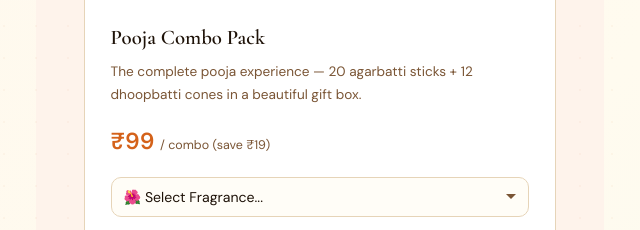
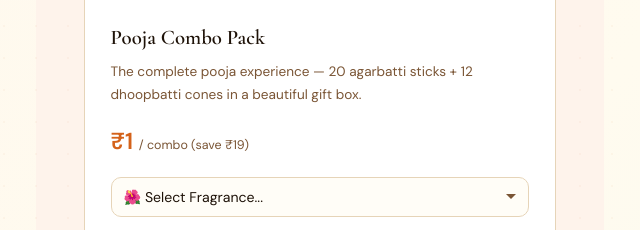
Before and after one commit to Ashok507029/PhoolDhara-project, a website: page index.html in a window 1280 px wide. Shown: the part 2682-2912 px from the top of the page, 12-652 px from the left. Drawn offline with nearby package versions, Linux system fonts and the light colour scheme.

Commit message:
Update index.html

```diff
--- a/index.html
+++ b/index.html
@@ -366,7 +366,7 @@ footer{background:var(--text-dark);color:rgba(255,255,255,.65);padding:4rem 3rem
         <div class="product-body">
           <h3 class="product-name">Pooja Combo Pack</h3>
           <p class="product-desc">The complete pooja experience — 20 agarbatti sticks + 12 dhoopbatti cones in a beautiful gift box.</p>
-          <div class="product-price">₹99 <small>/ combo (save ₹19)</small></div>
+          <div class="product-price">₹1 <small>/ combo (save ₹19)</small></div>
           <select class="fragrance-select" aria-label="Select fragrance">
             <option value="">🌺 Select Fragrance...</option>
             <option value="rose">🌹 Rose – Gulab ki mehak</option>
```
